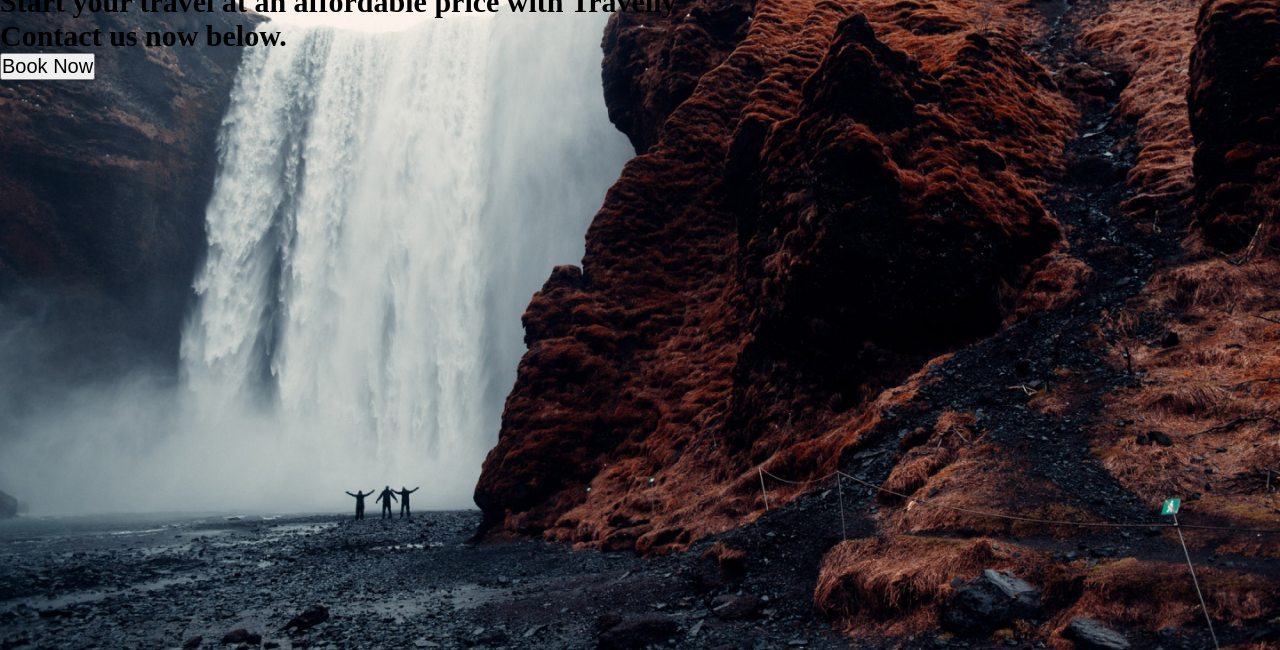
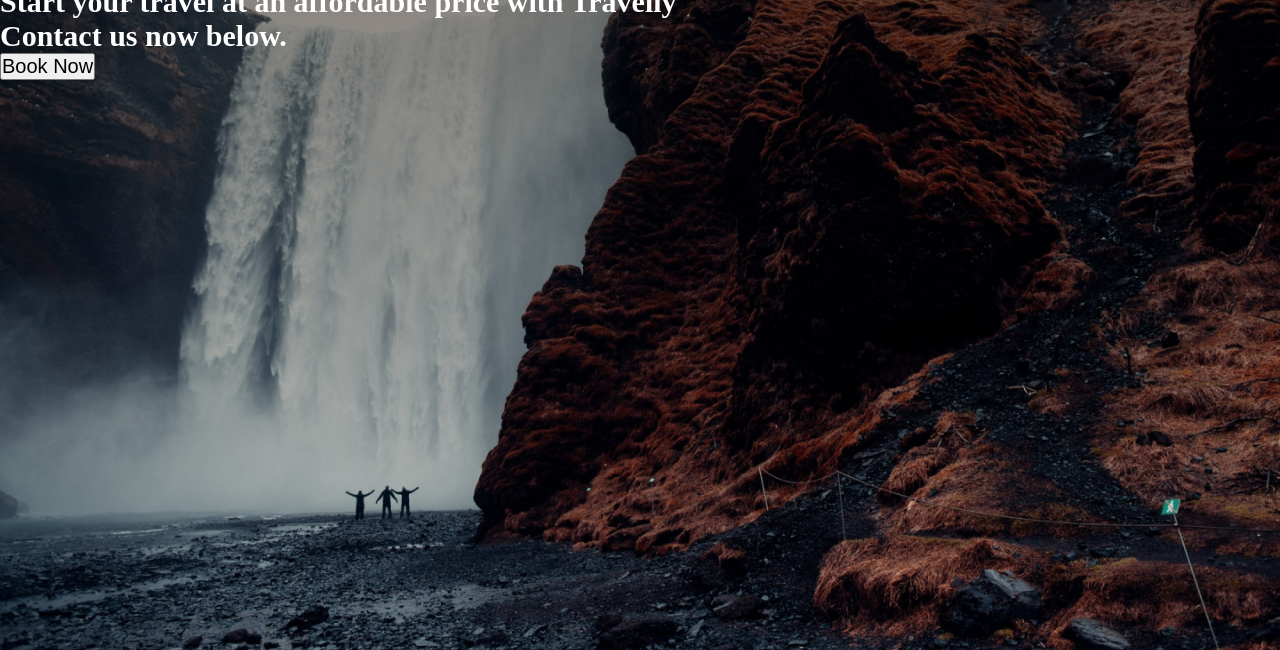
Before and after one commit to TaiwoOluwaseyi/Travelly, a plain HTML site: page index.html in a window 1280 px wide. Shown: the part 150-800 px from the top of the page. Drawn offline with Linux system fonts and the light colour scheme.

Commit message:
fourth commit

```diff
--- a/style.css
+++ b/style.css
@@ -52,9 +52,10 @@ nav ul {
     flex: 2 1 40rem;
 }
 .hero {
-    background: url('./img/landing-page.jpg');
+    background: linear-gradient(rgba(0,0,0,0.5), transparent), url('./img/landing-page.jpg');
     min-height: 90vh;
     background-repeat: no-repeat;
     background-size: cover;
     background-position: center;
+    color: white;
 }
```
